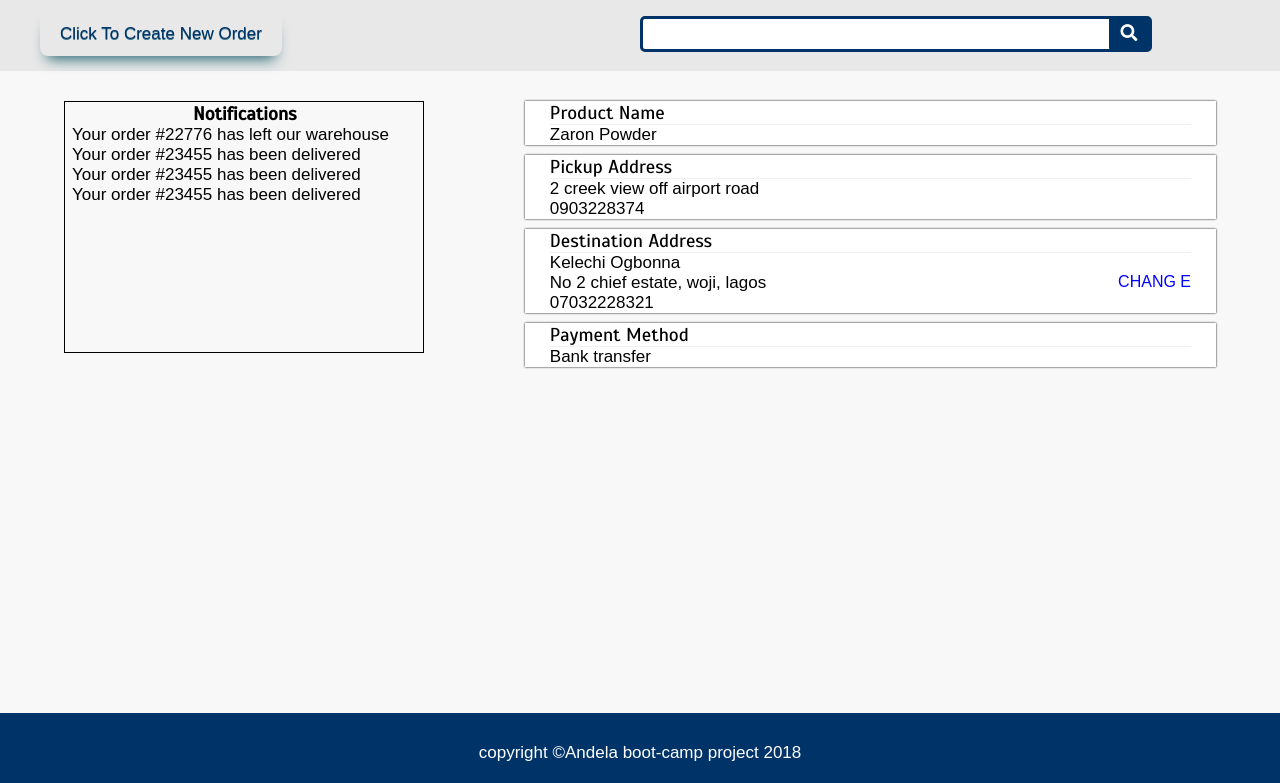
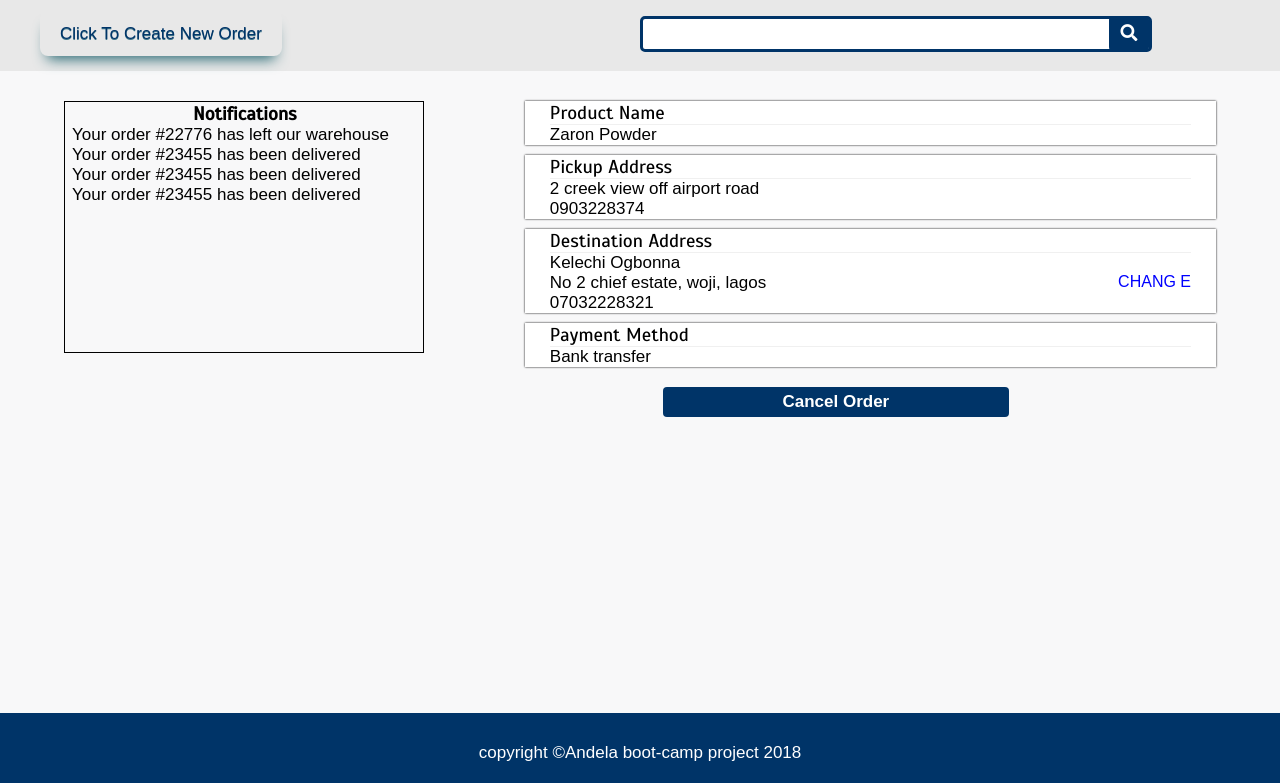
Before and after one commit to Kellswork/SendIT, a plain HTML site: page orderdetail.html in a window 1280 px wide. Shown: the part 97-880 px from the top of the page. Drawn offline with Linux system fonts and the light colour scheme; a web font is replaced by a local one.

Commit message:
Add cancel order button

```diff
--- a/css/orderdetail.css
+++ b/css/orderdetail.css
@@ -24,3 +24,23 @@
   font-size: 16px;
   position: relative;
 }
+
+.cancel-order {
+  padding: 5px;
+    border-radius: 4px;
+    outline: none;
+    border: none;
+    margin-left: 20%;
+    width: 50%;
+    margin-top: 10px;
+    color: white;
+    background: #003468;
+    font-weight: 900;
+    cursor: pointer;
+}
+.cancel-order:hover {
+  background: white;
+  color: #003468;
+  border: 1px solid #003468;
+
+}
--- a/orderdetail.html
+++ b/orderdetail.html
@@ -76,7 +76,9 @@
             <h3>Payment Method</h3>
             <p>Bank transfer</p>
         </div>
-
+         <button class="cancel-order">
+           Cancel Order
+         </button>
        </div>
     </section>
     <footer class='account-footer'>
```
